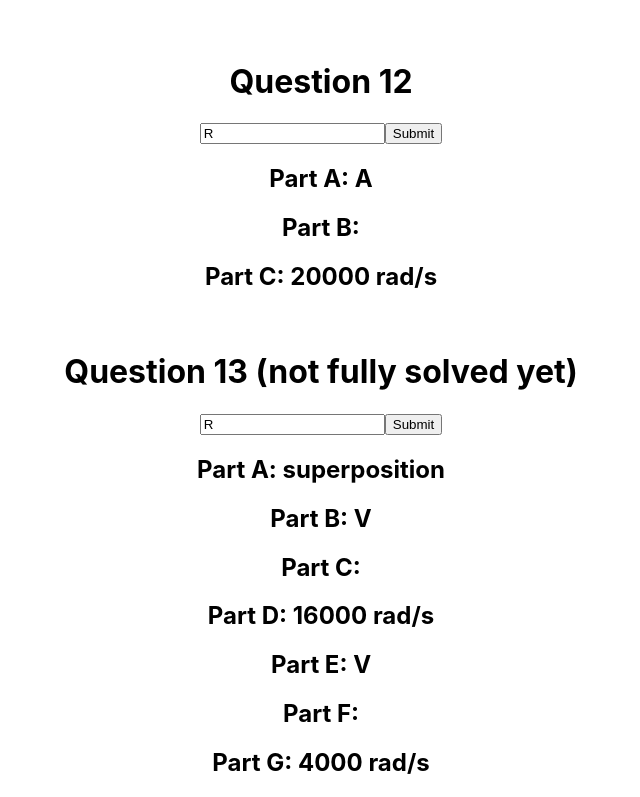
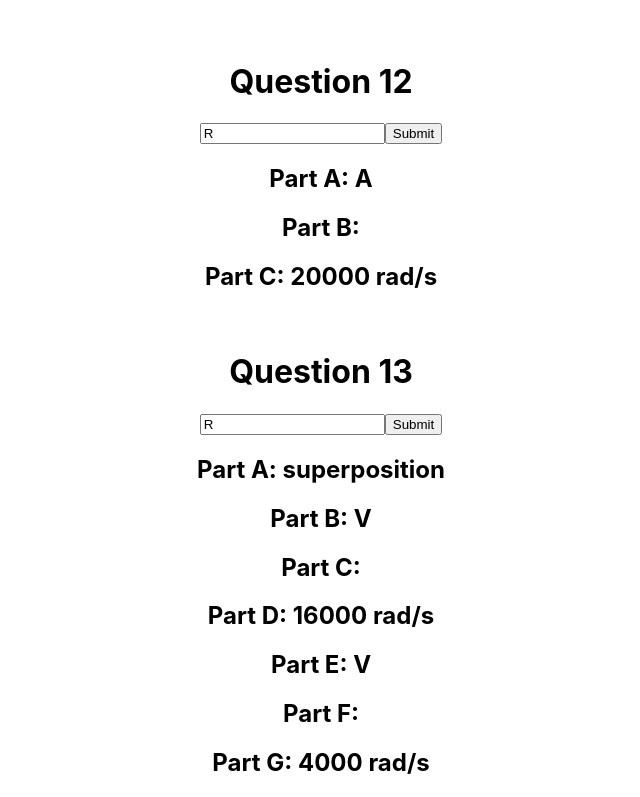
Before and after one commit to Cyberistic/circiuitshwthing, a React (Create React App) app in the folder hwthing/: page / in a window 1280 px wide. Shown: the part 3238-4035 px from the top of the page, without its empty margins (319-959 px from the left). Built offline with nearby package versions, Linux system fonts and the light colour scheme.

Commit message:
ok I lied

```diff
--- a/hwthing/src/App.js
+++ b/hwthing/src/App.js
@@ -711,7 +711,7 @@ function Question13() {
   return(
     <>
     <br />
-    <h1>Question 13 (not fully solved yet)</h1>
+    <h1>Question 13</h1>
     <form onSubmit={handleSubmit}>
 
       <input
```
